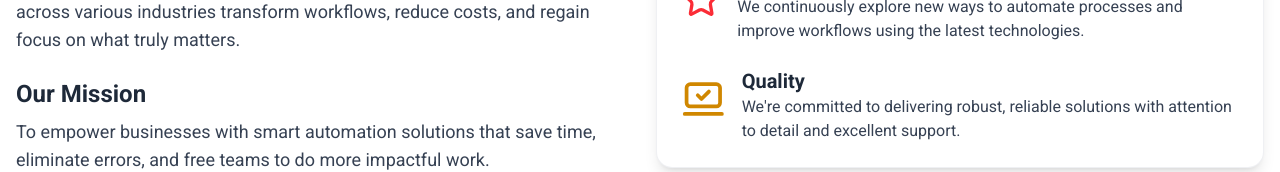
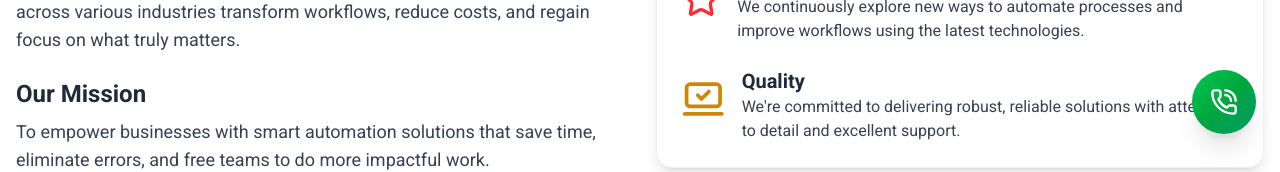
Before and after one commit to amitautomator/website, a Next.js app: page /about-us in a window 1280 px wide. Shown: the part 642-814 px from the top of the page. Built offline with nearby package versions, Linux system fonts and the light colour scheme.

Commit message:
Call button add

```diff
--- a/src/app/layout.tsx
+++ b/src/app/layout.tsx
@@ -1,4 +1,4 @@
-import type { Metadata } from "next";
+import { Phone, PhoneCall } from "lucide-react";
 import { Roboto } from "next/font/google";
 import "./globals.css";
 import NavBar from "@/components/NavBar";
@@ -10,11 +10,6 @@ const roboto = Roboto({
   style: ["normal", "italic"],
   display: "swap",
 });
-
-export const metadata: Metadata = {
-  title: "Automate Ideas",
-  description: "Transform Your Business with Automation Solutions",
-};
 
 export default function RootLayout({
   children,
@@ -31,7 +26,51 @@ export default function RootLayout({
         <NavBar />
         {children}
         <Footer />
+        <EnhancedCallButton />
       </body>
     </html>
   );
 }
+
+// Main enhanced call button with multiple features
+export function EnhancedCallButton() {
+  return (
+    <div className="fixed right-4 bottom-4 z-50 sm:right-6 sm:bottom-6">
+      <div className="group relative">
+        <a
+          href="tel:+917210756879"
+          className="relative flex h-14 w-14 items-center justify-center rounded-full bg-gradient-to-br from-green-500 via-green-600 to-emerald-600 text-white shadow-xl transition-all duration-300 ease-out hover:scale-110 hover:shadow-2xl focus:ring-4 focus:ring-green-300 focus:outline-none active:scale-95 sm:h-16 sm:w-16"
+          aria-label="+91 721-075-6879"
+          title="Click to call"
+        >
+          {/* Phone icon with animation */}
+          <PhoneCall className="h-6 w-6 transition-transform duration-300 group-hover:rotate-12 sm:h-7 sm:w-7" />
+
+          {/* Pulsing ring animation */}
+          <div className="absolute inset-0 animate-ping rounded-full bg-green-400 opacity-0 group-hover:opacity-30"></div>
+
+          {/* Subtle inner glow */}
+          <div className="absolute inset-1 rounded-full bg-white opacity-0 transition-opacity duration-300 group-hover:opacity-10"></div>
+        </a>
+
+        {/* Tooltip with phone number */}
+        <div className="pointer-events-none absolute right-0 bottom-full mb-3 translate-x-2 opacity-0 transition-all duration-300 group-hover:translate-x-0 group-hover:opacity-100">
+          <div className="relative">
+            <div className="rounded-lg bg-gray-900 px-3 py-2 text-sm font-medium whitespace-nowrap text-white shadow-lg backdrop-blur-sm">
+              <div className="flex items-center gap-2">
+                <Phone className="h-4 w-4" />
+                <span>+91 721-075-6879</span>
+              </div>
+              <div className="mt-1 text-xs opacity-75">Tap to call</div>
+            </div>
+            {/* Tooltip arrow */}
+            <div className="absolute top-full right-4 h-2 w-2 rotate-45 transform bg-gray-900"></div>
+          </div>
+        </div>
+
+        {/* Ripple effect on click */}
+        <div className="absolute inset-0 scale-0 rounded-full bg-green-300 opacity-0 transition-all duration-500 group-active:scale-150 group-active:opacity-20"></div>
+      </div>
+    </div>
+  );
+}
```
